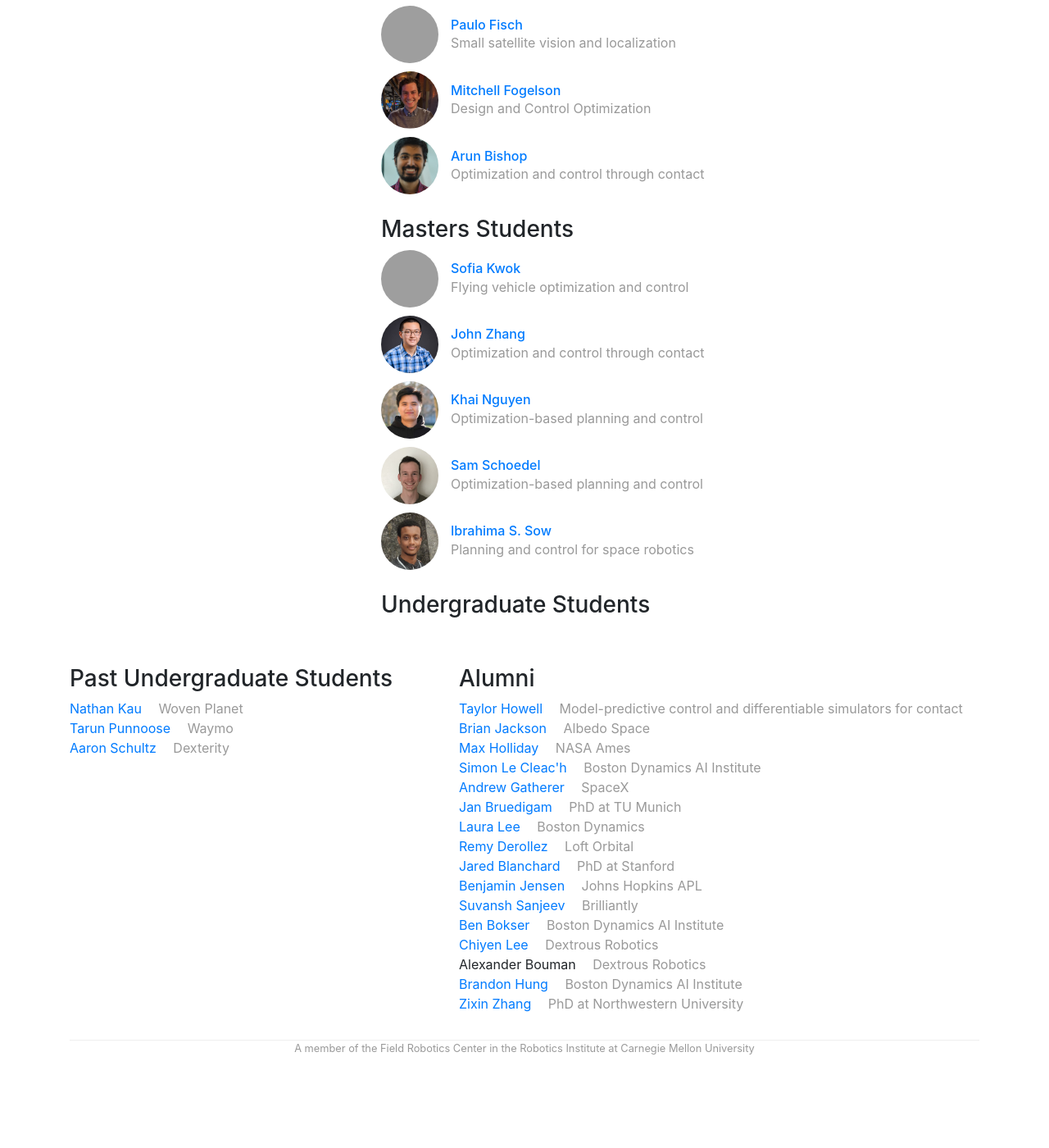
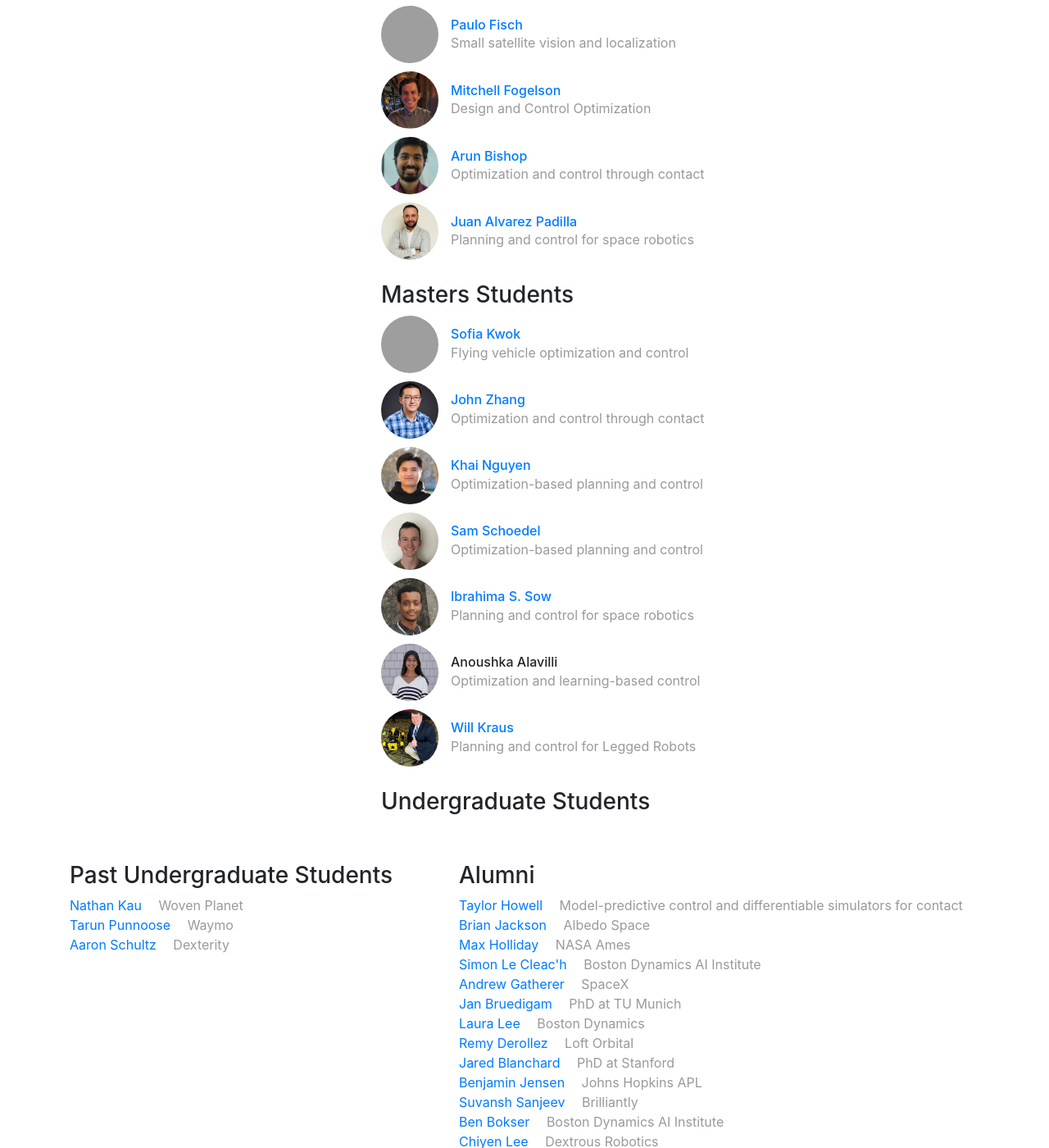
Before and after one commit to RoboticExplorationLab/roboticexplorationlab.github.io, a Jekyll site: the page built from index.html, in a window 1280 px wide and 1400 px high, scrolled down 6078 px. Shown: the whole window at 82% size. Built offline with Jekyll 4.4.1, drawn with Linux system fonts in a browser that asks for light colours; comment, search, counter and statistics services are not loaded; before the commit the page ends 7382 px from its top, so only the background shows below that; some of the changed text lies outside the part shown; grey boxes are pictures that could not be loaded.

Commit message:
added new members

```diff
--- a/_config.yml
+++ b/_config.yml
@@ -16,8 +16,8 @@ permalink: /blog/:year/:month/:day/:title.html
 roles:
   - key: faculty
     name: Faculty
-  # - key: staff
-  #   name: Staff
+  - key: staff
+    name: Staff
   - key: postdoc
     name: Researchers
   - key: phd
--- a/_data/people.yml
+++ b/_data/people.yml
@@ -283,6 +283,38 @@ ibrahima:
     image: /img/people/ibrahima.jpg
     bio: Planning and control for space robotics
 
+aaronT:
+    display_name: "Aaron Trowbridge"
+    webpage: "https://aarontrowbridge.github.io/"
+    github: aarontrowbridge
+    role: staff
+    image: /img/people/AaronT.jpeg
+    bio: Quantum Optimal Control
+
+anoushka:
+    display_name: "Anoushka Alavilli"
+    # webpage: "https://www.linkedin.com/in/ibrasw/"
+    # github:
+    role: masters
+    image: /img/people/Anoushka.jpg
+    bio: Optimization and learning-based control
+
+willK:
+    display_name: "Will Kraus"
+    webpage: "https://willkraus9.github.io/"
+    github: willkraus9
+    role: masters
+    image: /img/people/WillKraus.png
+    bio: Planning and control for Legged Robots
+
+juan:
+    display_name: "Juan Alvarez Padilla"
+    webpage: "https://www.linkedin.com/in/juan-alvarez-padilla/"
+    # github: Ibrassow
+    role: phd
+    image: /img/people/Juan.png
+    bio: Planning and control for space robotics
+
 # grad-a:
 #     display_name: "Grad A"
 #     role: grad
```
Also changed, not shown: img/people/AaronT.jpeg (added), img/people/Anoushka.jpg (added), img/people/Juan.png (added), img/people/WillKraus.png (added).
